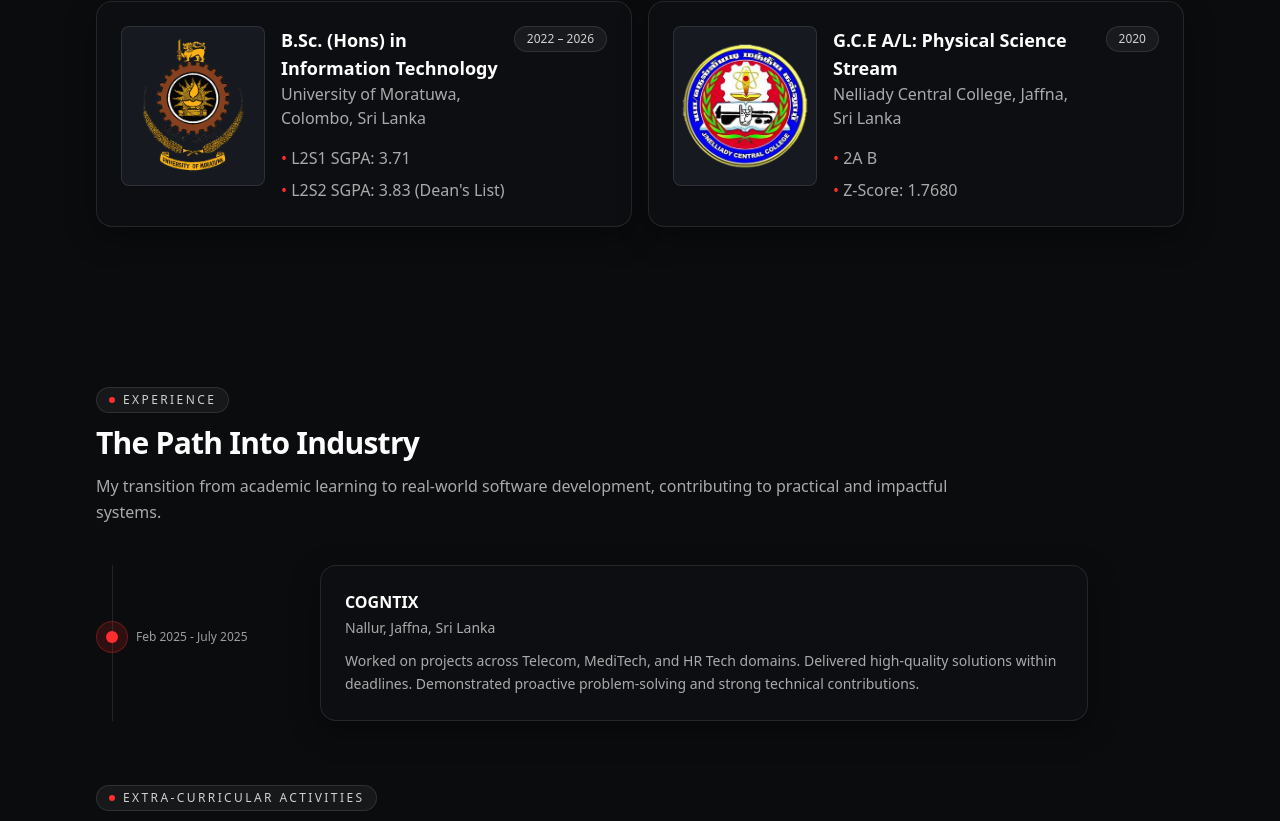
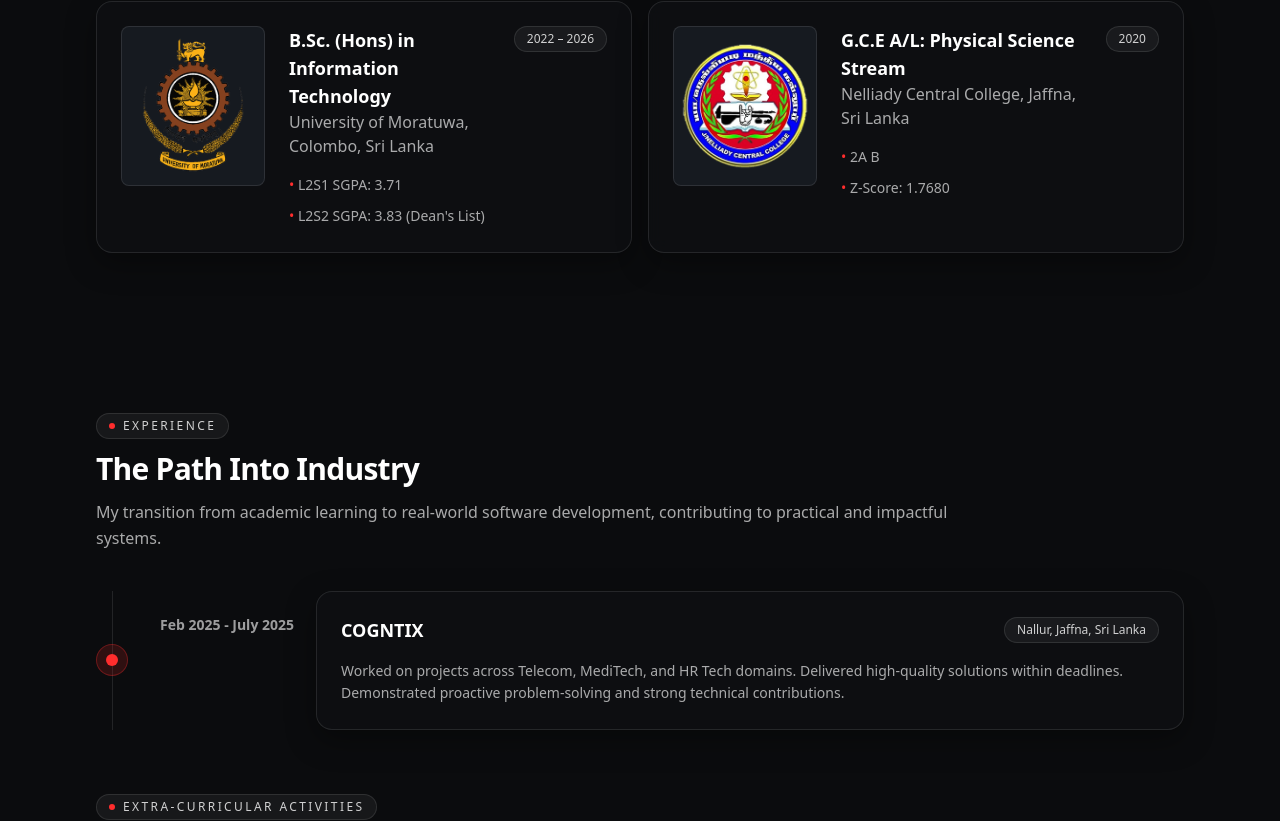
Before and after one commit to ShathuryaParamanathan/shathurya-portfolio, a React (Vite) app: page / in a window 1280 px wide. Shown: the part 1672-2493 px from the top of the page. Built offline with nearby package versions, Linux system fonts and the light colour scheme.

Commit message:
responsive

```diff
--- a/index.html
+++ b/index.html
@@ -3,7 +3,8 @@
   <head>
     <meta charset="UTF-8" />
     <meta name="viewport" content="width=device-width, initial-scale=1.0" />
-    <title>Shathurya Paramanathan</title>
+    <link rel="icon" type="image/png" href="/favicon.png" />
+    <title>Shathurya Paramanathan | Software Engineer Portfolio</title>
   </head>
   <body>
     <div id="root"></div>
--- a/src/components/EducationSection.jsx
+++ b/src/components/EducationSection.jsx
@@ -30,10 +30,10 @@ export default function EducationSection() {
         <div className="mt-10 grid gap-4 md:grid-cols-2">
           {profile.education.map((item) => (
             <div key={item.title} data-reveal className="card p-6">
-              <div className="flex items-start gap-4">
+              <div className="flex flex-col sm:flex-row items-start gap-6">
                 {/* Logo space */}
-                <div className="shrink-0">
-                  <div className="h-40 w-36 rounded-lg bg-ink-800 border border-white/10 flex items-center justify-center overflow-hidden ">
+                <div className="shrink-0 w-full sm:w-auto flex justify-center sm:block">
+                  <div className="h-32 w-32 sm:h-40 sm:w-36 rounded-lg bg-ink-800 border border-white/10 flex items-center justify-center overflow-hidden">
                     {item.logo ? (
                       <img
                         src={item.logo}
@@ -47,8 +47,8 @@ export default function EducationSection() {
                 </div>
 
                 {/* Text content */}
-                <div className="flex-1">
-                  <div className="flex items-start justify-between gap-4 ">
+                <div className="flex-1 w-full">
+                  <div className="flex flex-col sm:flex-row items-start justify-between gap-4">
                     <div>
                       <div className="text-lg font-bold">{item.title}</div>
                       <div className="muted">{item.org}</div>
@@ -61,7 +61,7 @@ export default function EducationSection() {
 
                   <ul className="mt-4 space-y-2">
                     {item.highlights.map((h) => (
-                      <li key={h} className="muted">
+                      <li key={h} className="muted text-sm leading-relaxed">
                         <span className="text-brand-500">•</span> {h}
                       </li>
                     ))}
--- a/src/components/ExperienceSection.jsx
+++ b/src/components/ExperienceSection.jsx
@@ -31,33 +31,36 @@ export default function ExperienceSection() {
           {/* vertical line */}
           <div className="absolute left-4 top-0 h-full w-px bg-white/10" />
 
-          <div className="space-y-10">
+          <div className="space-y-12">
             {profile.workExperience?.map((x) => (
               <div
                 key={`${x.title}-${x.period}`}
                 data-reveal
-                className="relative pl-16"
+                className="relative pl-10 md:pl-16"
               >
                 {/* dot */}
-                <div className="absolute left-4 top-14 -translate-x-1/2 h-8 w-8 rounded-full bg-brand-500/15 border border-brand-500/30 flex items-center justify-center">
+                <div className="absolute left-4 top-1 sm:top-1/2 sm:-translate-y-1/2 -translate-x-1/2 h-8 w-8 rounded-full bg-brand-500/15 border border-brand-500/30 flex items-center justify-center z-10">
                   <div className="h-3 w-3 rounded-full bg-brand-500" />
                 </div>
 
-                {/* date (next to line, outside card) */}
-                <div className="absolute left-10 top-16 text-xs text-white/60 whitespace-nowrap">
+                {/* content grid */}
+                <div className="grid md:grid-cols-[140px_1fr] gap-4 items-start">
+                  {/* date */}
+                  <div className="text-sm font-semibold text-brand-500/80 md:text-white/60 md:pt-6">
                     {x.period}
                   </div>
 
                   {/* card */}
-                <div className="card p-6 ml-40 max-w-3xl">
-                  <div>
-                    <div className="font-semibold">{x.title}</div>
-                    <div className="mt-1 muted text-sm">{x.org}</div>
+                  <div className="card p-6">
+                    <div className="flex flex-col sm:flex-row sm:items-center justify-between gap-2">
+                      <div className="font-bold text-lg">{x.title}</div>
+                      <div className="chip text-[10px] sm:text-xs border-brand-500/20 bg-brand-500/5">{x.org}</div>
                     </div>
 
-                  <p className="mt-3 muted text-sm leading-relaxed">
+                    <p className="mt-4 muted text-sm leading-relaxed">
                       {x.description}
                     </p>
+                  </div>
                 </div>
               </div>
             ))}
--- a/src/components/Hero.jsx
+++ b/src/components/Hero.jsx
@@ -203,7 +203,7 @@ export default function Hero() {
               </a> */}
             </div>
 
-            <div data-hero-reveal className="mt-10 grid grid-cols-3 gap-3 max-w-xl">
+            <div data-hero-reveal className="mt-10 grid grid-cols-1 sm:grid-cols-3 gap-3 max-w-xl">
               <div className="card p-4">
                 <div className="text-2xl font-extrabold text-brand-500">06</div>
                 <div className="muted text-sm">Months internship</div>
--- a/src/components/SkillsSection.jsx
+++ b/src/components/SkillsSection.jsx
@@ -15,11 +15,11 @@ function SkillGroup({ title, items, icon }) {
         <div className="h-9 w-9 rounded-xl bg-brand-500/10 border border-brand-500/20" />
       </div>
 
-      <div className="mt-5 grid grid-cols-2 gap-2">
+      <div className="mt-5 grid grid-cols-1 xs:grid-cols-2 gap-2">
         {items?.map((x) => (
           <div
             key={x}
-            className="px-3 py-2 rounded-lg bg-ink-800 border border-white/5 text-sm text-white/80 hover:border-brand-500/30 transition"
+            className="px-3 py-2 rounded-lg bg-ink-800 border border-white/5 text-xs sm:text-sm text-white/80 hover:border-brand-500/30 transition break-words"
           >
             {x}
           </div>
--- a/src/index.css
+++ b/src/index.css
@@ -18,7 +18,7 @@
   }
 
   ::selection {
-    background: rgba(255, 45, 45, 0.32);
+    background: rgba(225, 29, 72, 0.32);
   }
 }
 
```
Also changed, not shown: public/favicon.png (added). Lines whose indentation alone changed are shown as unchanged.
